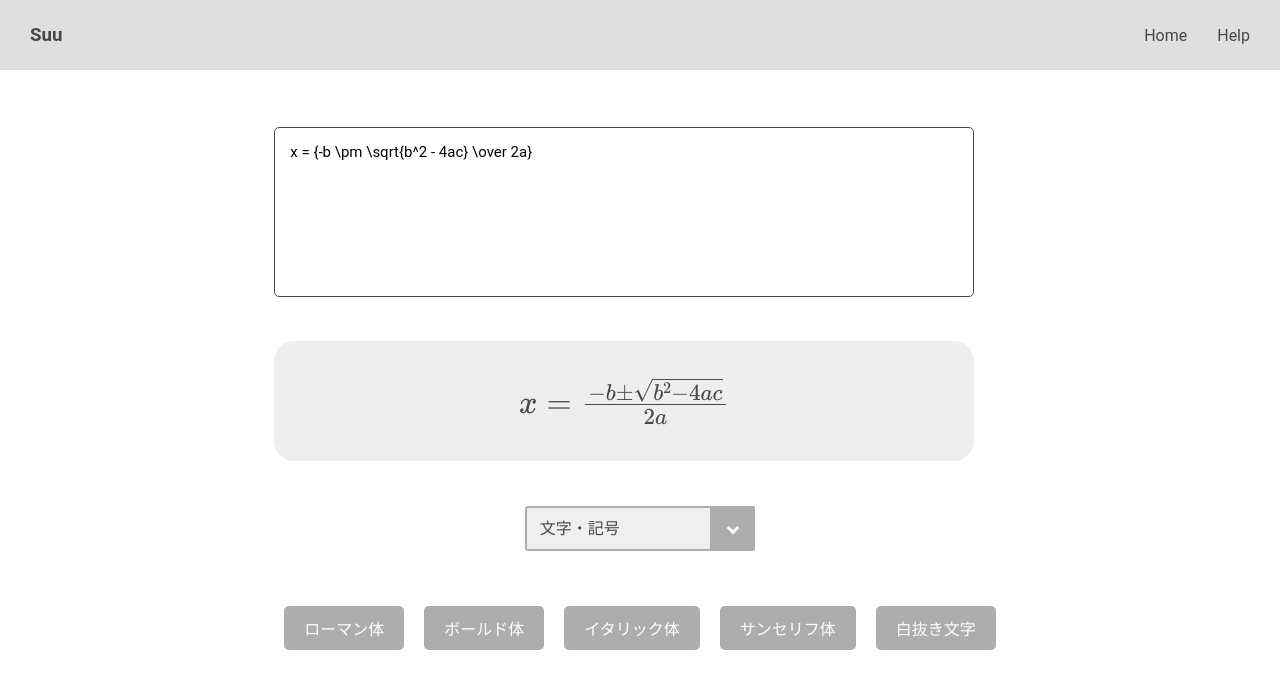
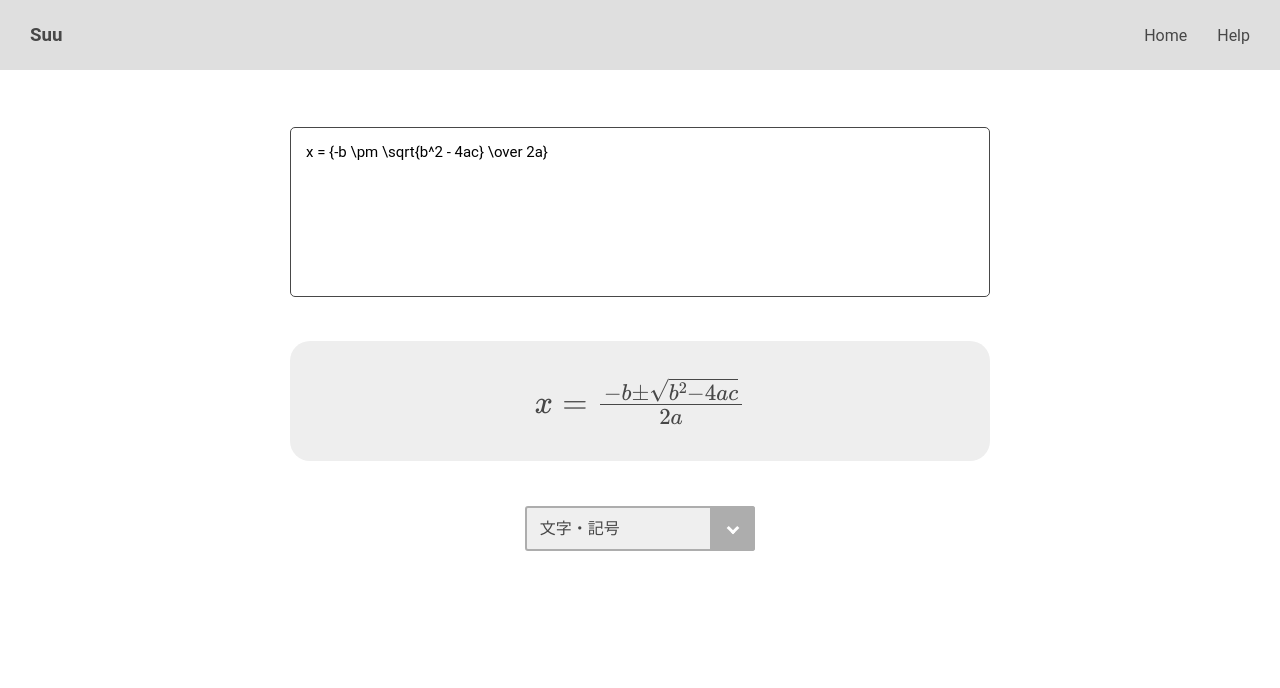
Before and after one commit to Sakamochanq/LaTex-Formula-Generator, a React (Create React App) app: page / in a window 1280 px wide. Shown: the top 688 px of the page. Built offline with nearby package versions, Linux system fonts and the light colour scheme.

Commit message:
remove: 作業しづらいから一端削除

```diff
--- a/src/components/Button.js
+++ b/src/components/Button.js
@@ -52,70 +52,40 @@ export const Button = () => {
           </label>
         </div>
 
+        {/* 文字・記号 */}
         {selectedIndex === 0 &&
             <div className="button-wrapper">
-                <button>ローマン体</button>
-                <button>ボールド体</button>
-                <button>イタリック体</button>
-                <button>サンセリフ体</button>
-                <button>白抜き文字</button>
             </div>}
 
         {/* 演算子 */}
         {selectedIndex === 1 &&
             <div className="button-wrapper">
-                <button>加算</button>
-                <button>減算</button>
-                <button onClick={() => Toggle('\\times')}>掛け算</button>
-                <button>割り算</button>
-                <button>積分</button>
             </div>}
 
         {/* 論理 */}
         {selectedIndex === 2 &&
             <div className="button-wrapper">
-                <button>論理積</button>
-                <button>論理和</button>
-                <button>否定</button>
-                <button>合意</button>
-                <button>同値</button>
             </div>}
 
         {/* 指数 */}
         {selectedIndex === 3 &&
             <div className="button-wrapper">
-                <button>ローマン体</button>
-                <button>ボールド体</button>
-                <button>イタリック体</button>
-                <button>サンセリフ体</button>
-                <button>白抜き文字</button>
             </div>}
 
         {/* 総和 */}
         {selectedIndex === 4 &&
             <div className="button-wrapper">
-                <button>指数</button>
-                <button>平方根</button>
-                <button>自然対数</button>
-                <button>対数</button>
             </div>}
 
         {/* 集合 */}
         {selectedIndex === 5 &&
             <div className="button-wrapper">
-                <button>記号</button>
-                <button>積分記号</button>
-                <button>合計</button>
-                <button>積分</button>
+
             </div>}
 
         {/* 行列 */}
         {selectedIndex === 6 &&
             <div className="button-wrapper">
-                <button>集合記号</button>
-                <button>交差</button>
-                <button>和集合</button>
-                <button>補集合</button>
             </div>}
 
       </div>
```
